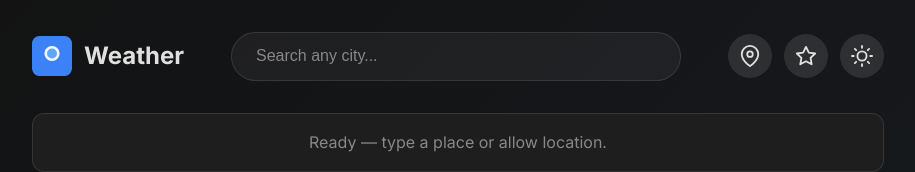
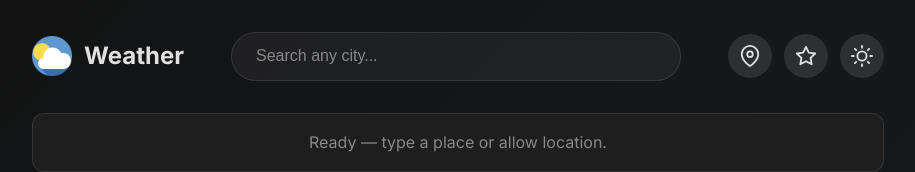
Before and after one commit to Dipanjanmon/WeatherApp, a plain HTML site: page index.html in a window 1280 px wide. Shown: the top 172 px of the page, without its empty margins (182-1097 px from the left). Drawn offline with Linux system fonts and the light colour scheme.

Commit message:
Change logo source from SVG to PNG

```diff
--- a/index.html
+++ b/index.html
@@ -16,7 +16,7 @@
         <div class="topbar-inner">
           <div class="brand">
             <a href="./index.html" class="brand-link">
-              <img src="logo.svg" alt="WeatherAPP logo" class="logo">
+              <img src="./logo.png" alt="WeatherAPP logo" class="logo">
               <span class="brand-text">Weather</span>
             </a>
           </div>
```
